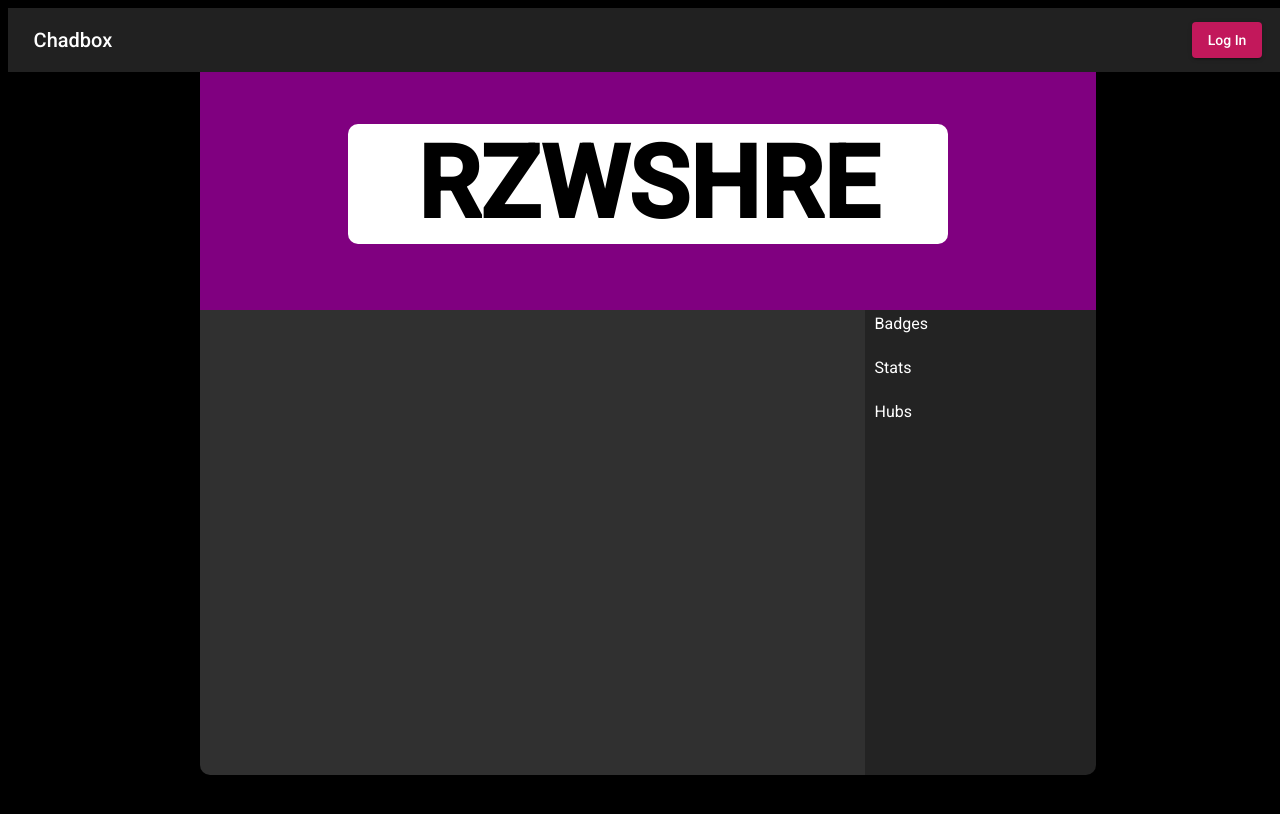
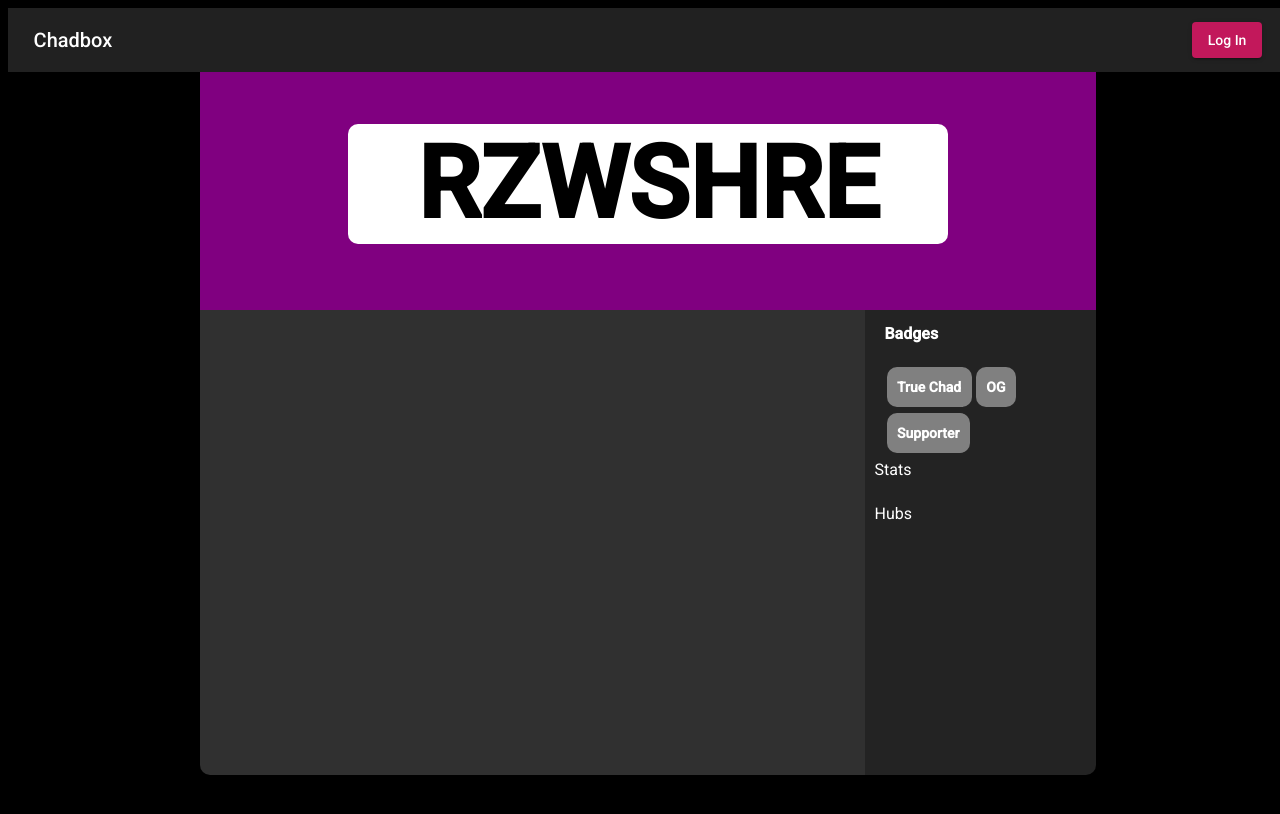
Before and after one commit to grishiOnline/Chadbox, an Angular app: page /alias in a window 1280 px wide. Built offline with nearby package versions, Linux system fonts and the light colour scheme.

Commit message:
Badge Embed

```diff
--- a/src/app/profile/profile.component.html
+++ b/src/app/profile/profile.component.html
@@ -11,6 +11,11 @@
         <div class="sidebar">
             <div class="badges">
                 <h3>Badges</h3>
+                <div class="holder">
+                    <div class="badge red">True Chad</div>
+                    <div class="badge">OG</div>
+                    <div class="badge">Supporter</div>
+                </div>
             </div>
             <div class="stats">
                 <h3>Stats</h3>
--- a/src/app/profile/profile.component.sass
+++ b/src/app/profile/profile.component.sass
@@ -49,3 +49,23 @@
                 width: 25%
                 background: #232323
                 position: sticky
+                .badges
+                    margin-top: 10px
+                    margin-left: 10px
+                    h3
+                        font-weight: 700
+                    .holder
+                        display: flex
+                        flex-flow: row wrap
+                        .badge
+                            width: max-content
+                            padding: 0 5%
+                            height: 40px
+                            border-radius: 10px
+                            background-color: gray
+                            text-align: center
+                            display: flex
+                            flex-flow: column
+                            justify-content: center
+                            font-weight: 1000
+                            margin: 3px 2px
```
